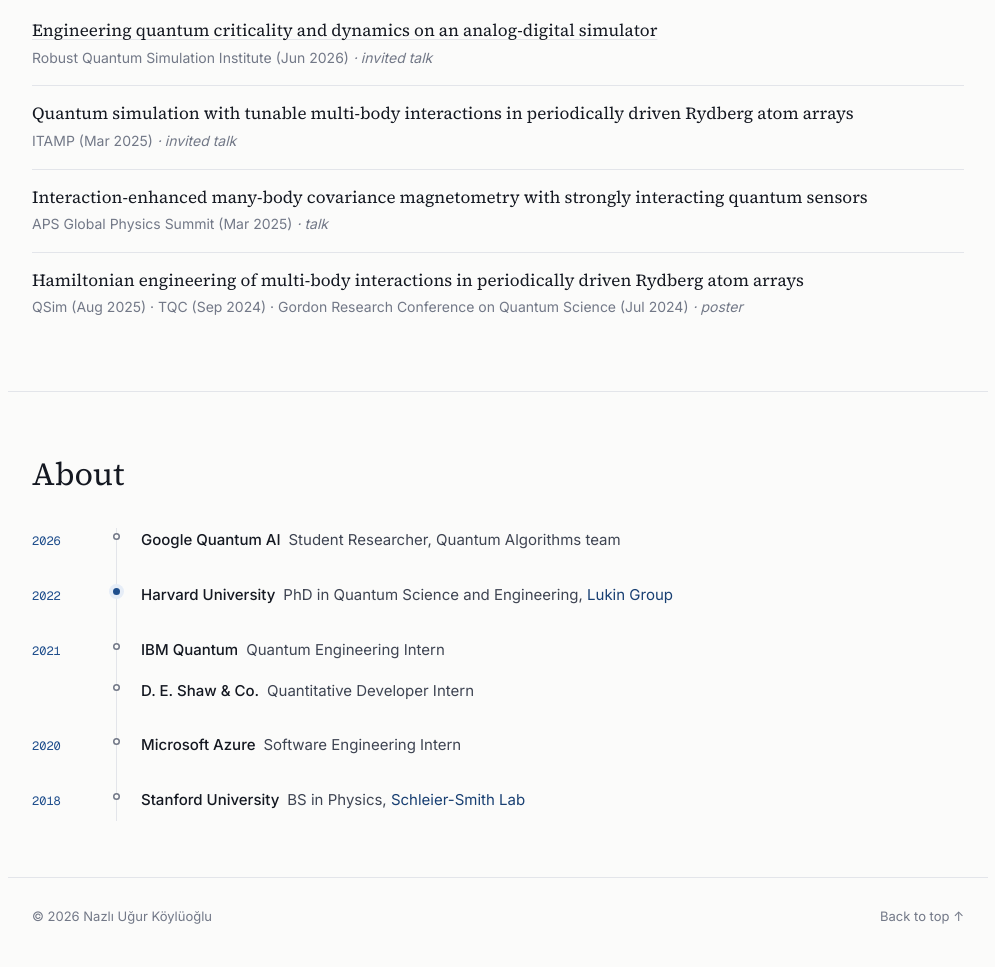
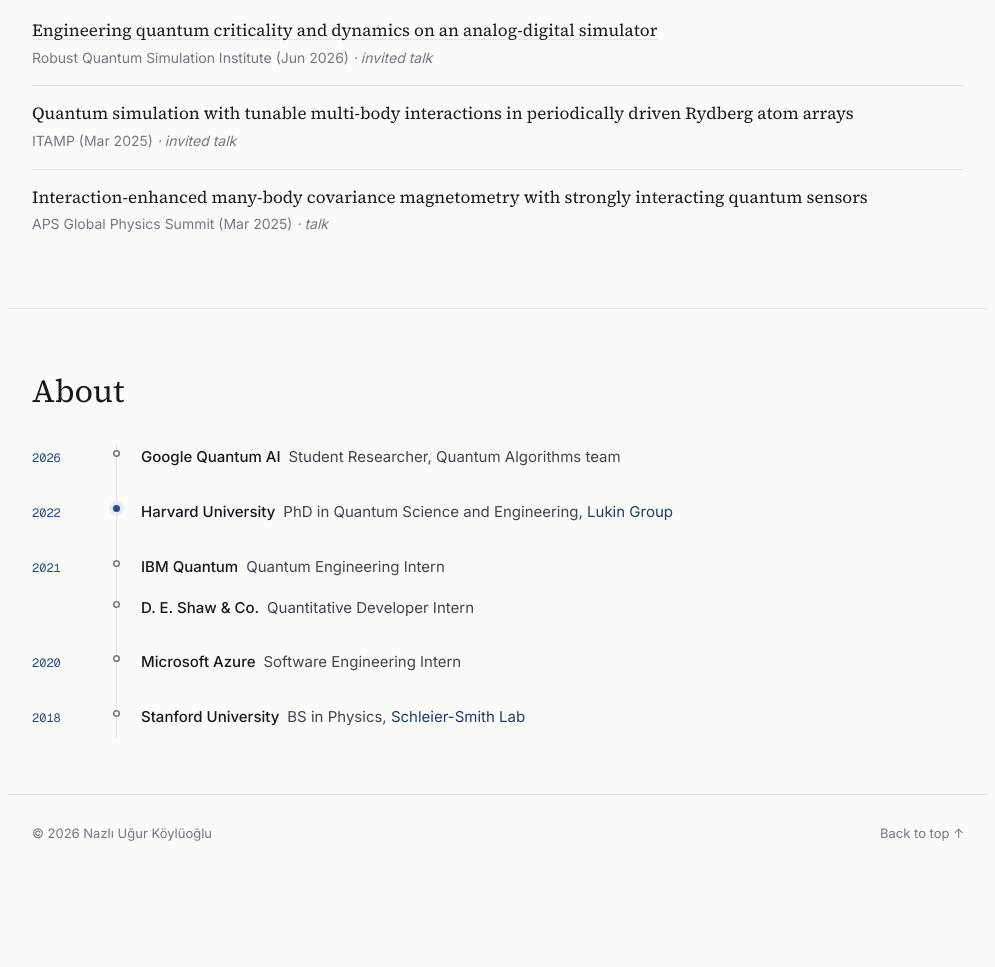
Before and after one commit to nukoyluoglu/nukoyluoglu.github.io, a plain HTML site: page index.html in a window 1280 px wide. Shown: the part 2575-3542 px from the top of the page, without its empty margins (142-1137 px from the left). After the commit the page ends 3459 px from the top, so only its background shows below. Drawn offline with nearby package versions, Linux system fonts and the light colour scheme.

Commit message:
Update site

```diff
--- a/index.html
+++ b/index.html
@@ -218,10 +218,6 @@
         <div><p class="talk-title">Interaction-enhanced many-body covariance magnetometry with strongly interacting quantum sensors</p>
         <p class="talk-venue">APS Global Physics Summit (Mar 2025) <span class="tag">· talk</span></p></div>
       </li>
-      <li>
-        <div><p class="talk-title">Hamiltonian engineering of multi-body interactions in periodically driven Rydberg atom arrays</p>
-        <p class="talk-venue">QSim (Aug 2025) · TQC (Sep 2024) · Gordon Research Conference on Quantum Science (Jul 2024) <span class="tag">· poster</span></p></div>
-      </li>
     </ul>
   </section>
 
```
